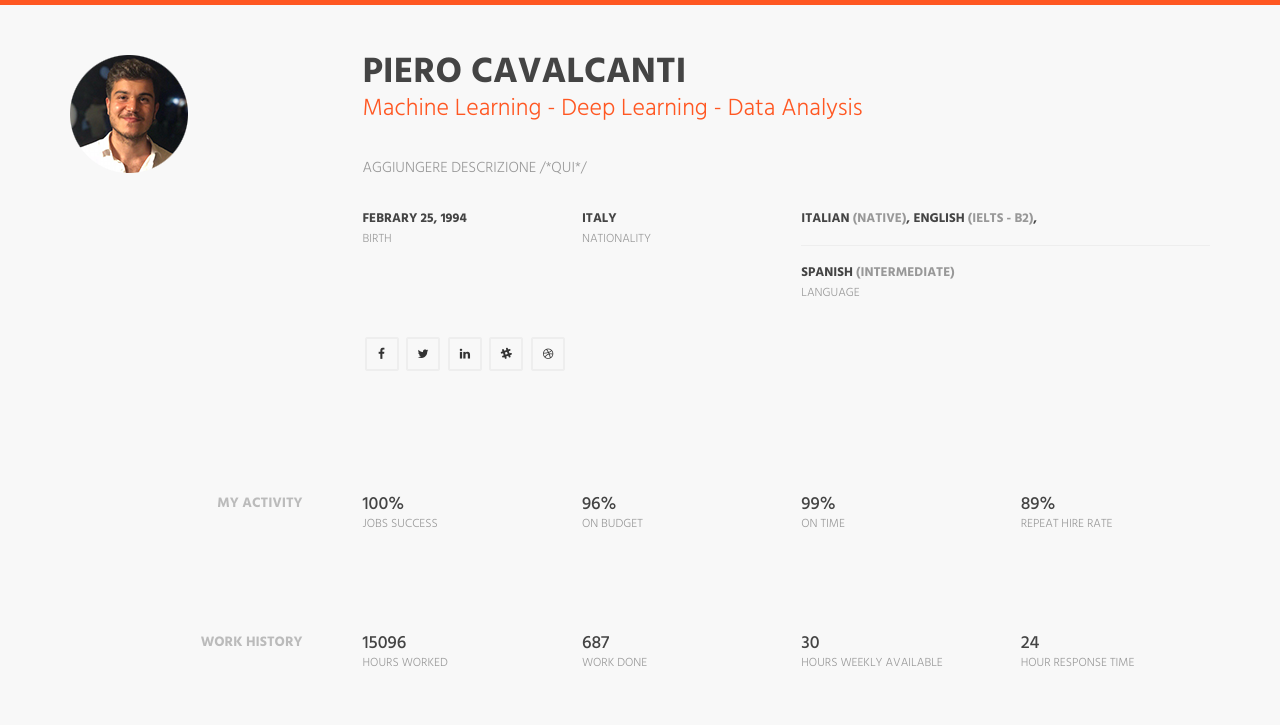
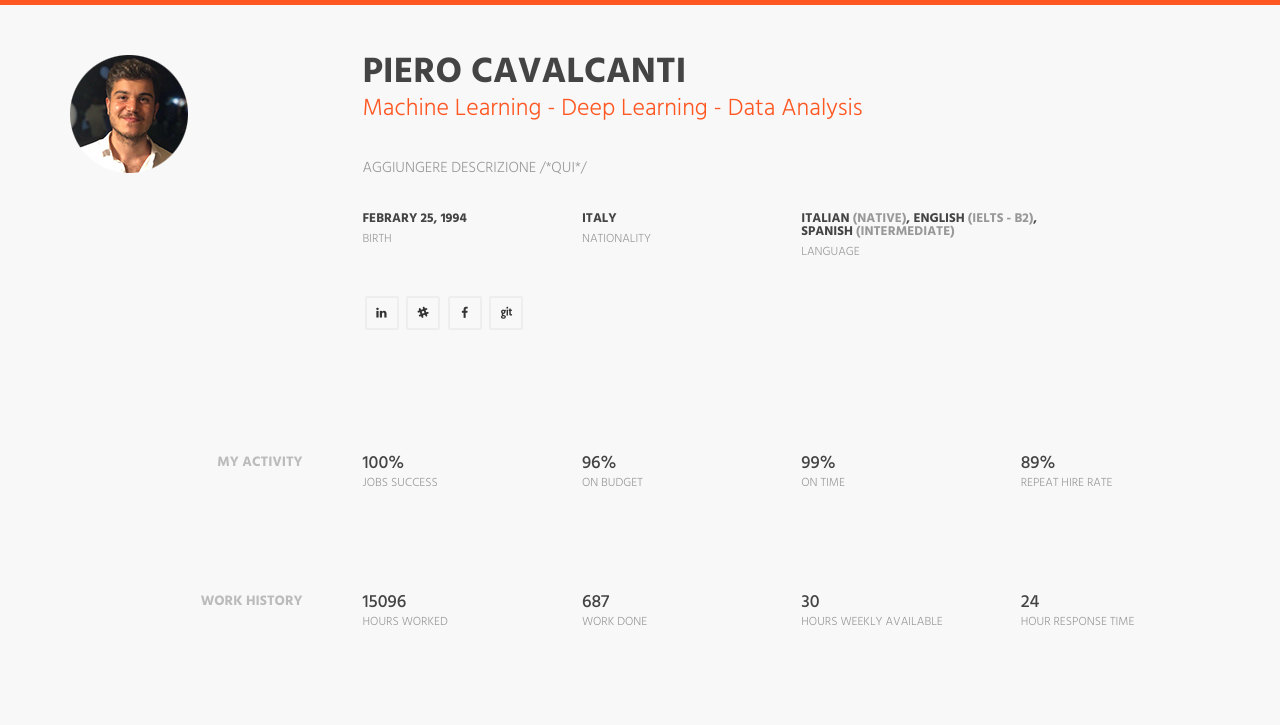
Before and after one commit to Pdipedro25/pdipedro25.github.io, a plain HTML site: page index.html in a window 1280 px wide. Shown: the top 725 px of the page. Drawn offline with Linux system fonts and the light colour scheme.

Commit message:
Update index.html

```diff
--- a/index.html
+++ b/index.html
@@ -75,18 +75,18 @@
                     </div>
                     <div class="col-md-6">
                         <div class="personal-details">
-                            <strong>ITALIAN <span>(NATIVE)</span>, ENGLISH <span>(IELTS - B2)</span>,<hr> SPANISH <span>(INTERMEDIATE)</span></strong>
+                            <strong>ITALIAN <span>(NATIVE)</span>, ENGLISH <span>(IELTS - B2)</span>,<br> SPANISH <span>(INTERMEDIATE)</span></strong>
                             <small>LANGUAGE</small>
                         </div>
                     </div>
                 </div>
 
                 <ul class="social-icon">
-                    <li><a href="#"><i class="fa fa-facebook" aria-hidden="true"></i></a></li>
-                    <li><a href="#"><i class="fa fa-twitter" aria-hidden="true"></i></a></li>
                     <li><a href="#"><i class="fa fa-linkedin" aria-hidden="true"></i></a></li>
                     <li><a href="#"><i class="fa fa-slack" aria-hidden="true"></i></a></li>
-                    <li><a href="#"><i class="fa fa-dribbble" aria-hidden="true"></i></a></li>
+                    <li><a href="#"><i class="fa fa-facebook" aria-hidden="true"></i></a></li>
+                    <li><a href="#"><i class="fa fa-git" aria-hidden="true"></i></a></li>
+                    <!--<li><a href="#"><i class="fa fa-dribbble" aria-hidden="true"></i></a></li>-->
                 </ul>
             </div>
         </div>
```
